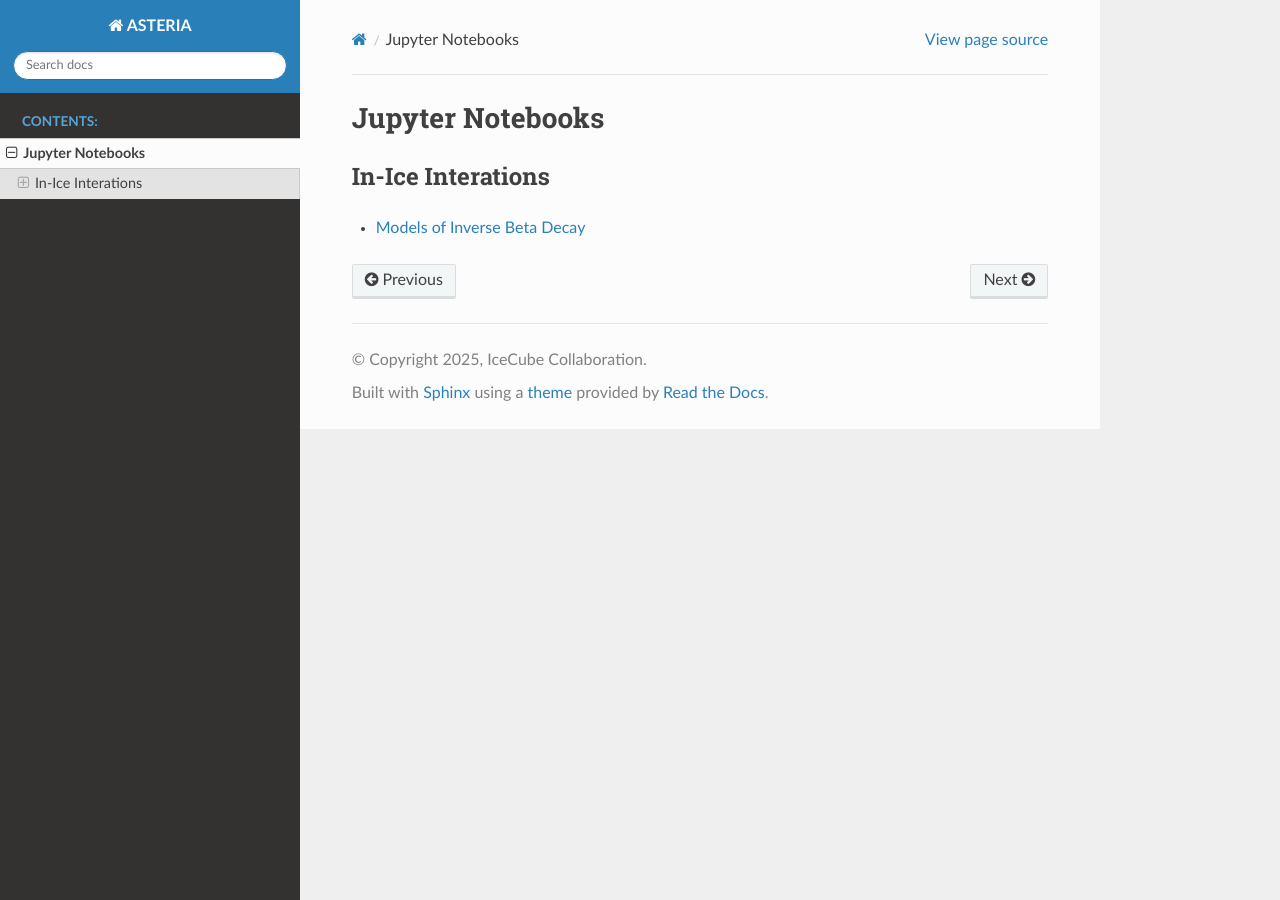
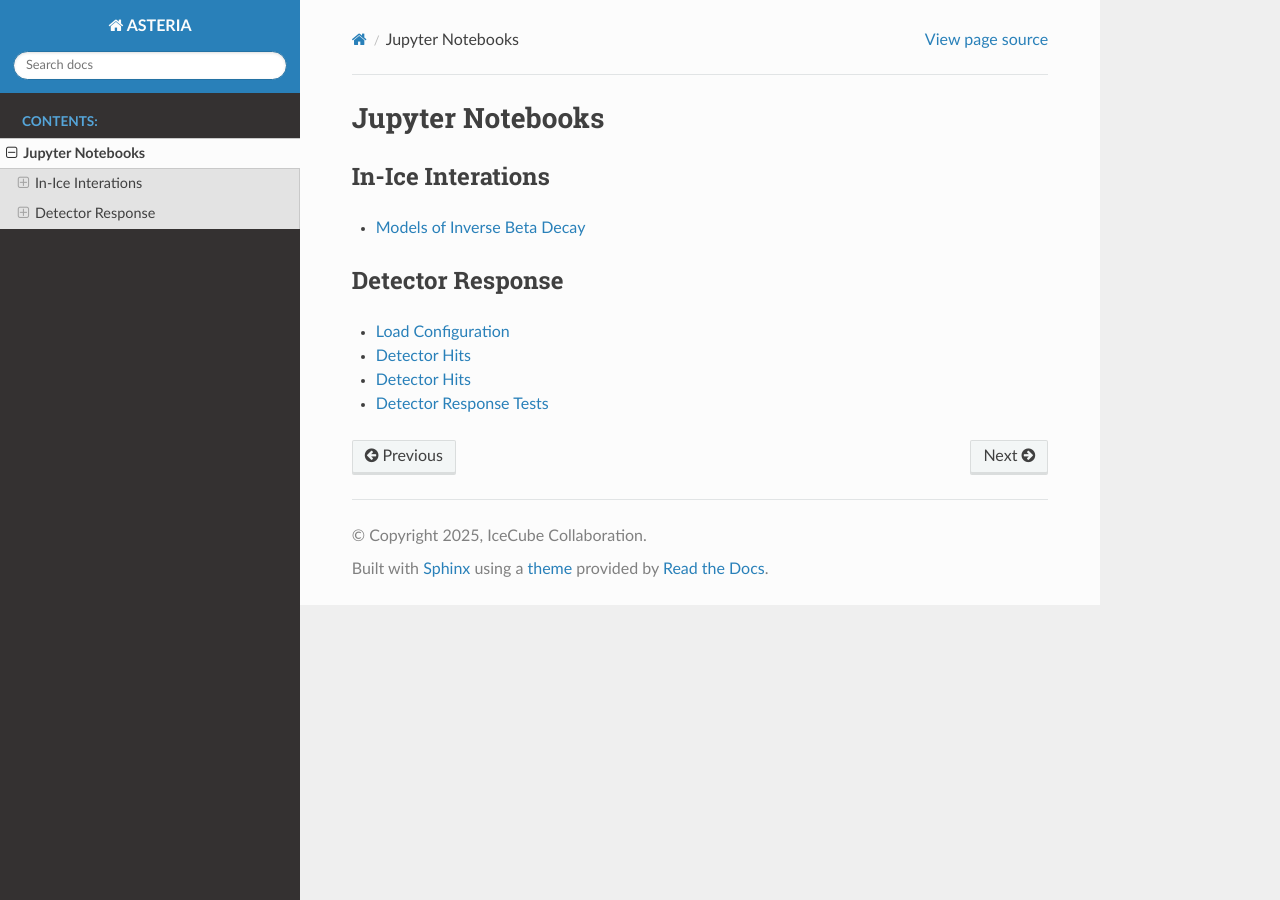
Before and after one commit to icecube/ASTERIA, a Sphinx documentation site: the page built from docs/source/notebooks.rst, in a window 1280 px wide. Built offline with Sphinx 7.4.7 and the Read the Docs theme 3.1.0, drawn with Linux system fonts in a browser that asks for light colours; pages that are not in the unit, such as notebooks, are missing from menus.

Commit message:
Add detector response notebooks.

```diff
--- a/docs/source/notebooks.rst
+++ b/docs/source/notebooks.rst
@@ -9,3 +9,12 @@ In-Ice Interations
 
     nb/cross_sections.ipynb
     nb/inverse_beta_decay.ipynb
+
+Detector Response
+-----------------
+
+.. toctree::
+    :maxdepth: 1
+    :glob:
+
+    nb/detector*
```
Also changed, not shown: docs/source/nb/detector.ipynb (renamed from docs/nb/detector.ipynb), docs/source/nb/detector_hits.ipynb (renamed from docs/nb/detector_hits.ipynb), docs/source/nb/detector_hits_file.ipynb (renamed from docs/nb/detector_hits_file.ipynb), docs/source/nb/detector_response.ipynb (renamed from docs/nb/detector_response.ipynb).
